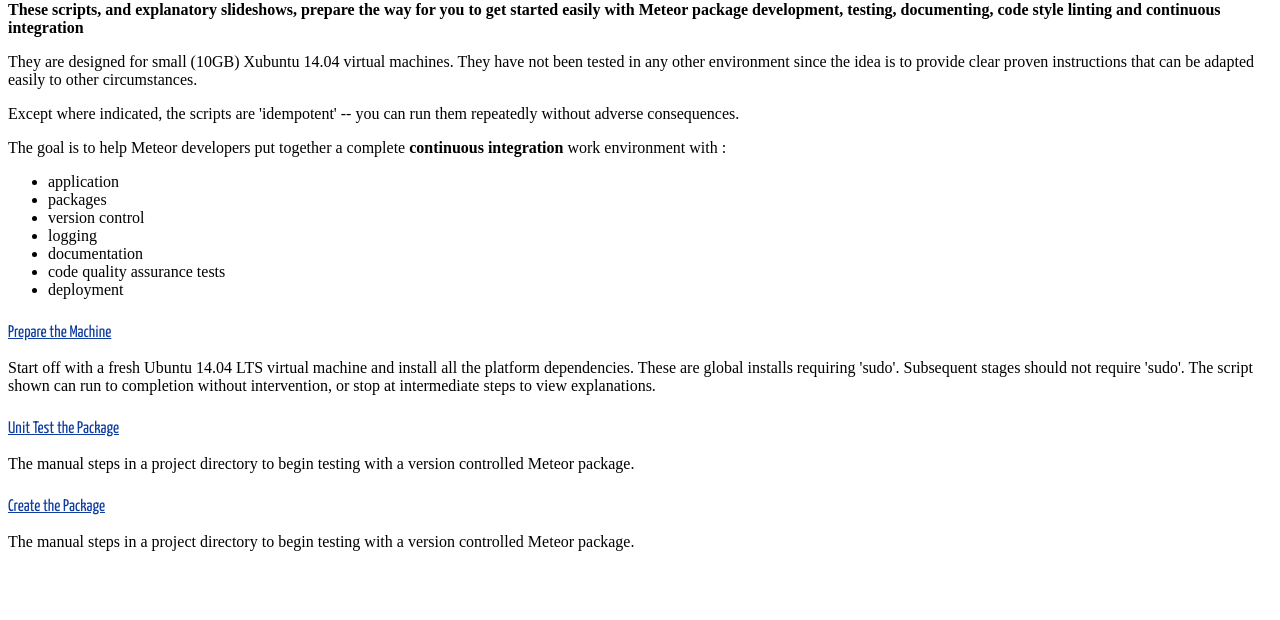
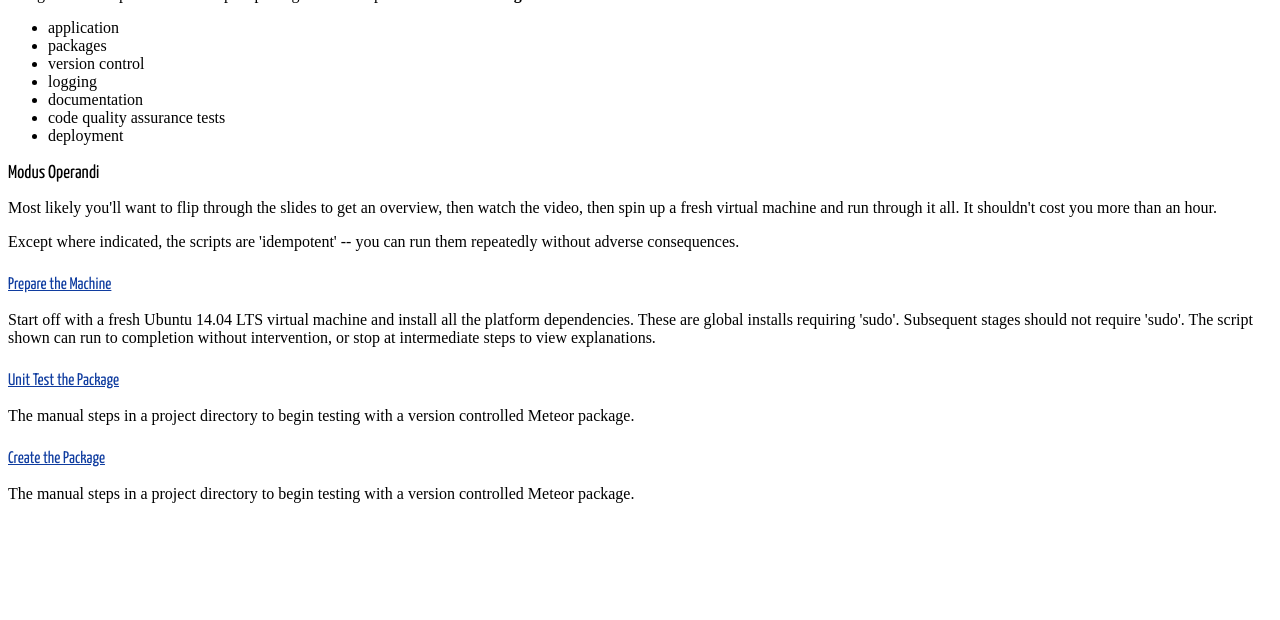
Before and after one commit to martinhbramwell/Meteor-CI-Tutorial, a plain HTML site: page index.html in a window 1280 px wide. Shown: the part 180-800 px from the top of the page. Drawn offline with Linux system fonts and the light colour scheme; a web font is replaced by a local one.

Commit message:
Automatic commit. See master for details.

```diff
--- a/index.html
+++ b/index.html
@@ -28,20 +28,21 @@
     <div ID="SlideShows" style="display:none;">
     </div>
     <div ID="Introduction" style="display:none;">
+      <!--
       <ins class="adsbygoogle"
            style="display:inline-block;width:728px;height:90px"
            data-ad-client="ca-pub-7072964173126749"
            data-ad-slot="1681627511">
       </ins>
       <script>(adsbygoogle = window.adsbygoogle || []).push({});</script>
+      -->
       <hr />
 
       <h1>Getting Started with Meteor Continuous Integration</h1>
 
-      <p><strong>These scripts, and explanatory slideshows, prepare the way for you to get started easily with Meteor package development, testing, documenting, code style linting and continuous integration</strong></p>
+      <p><strong>These scripts, video and explanatory slideshows, will get you started easily with Meteor package development, testing, documenting, code style linting and continuous integration</strong></p>
       <p>They are designed for small (10GB) Xubuntu 14.04 virtual machines. They have not been tested in any other environment since the idea is to provide clear proven instructions that can be adapted easily to other circumstances.</p>
-      <p>Except where indicated, the scripts are 'idempotent' -- you can run them repeatedly without adverse consequences.</p>
-      <p>The goal is to help Meteor developers put together a complete <strong>continuous integration</strong> work environment with :
+      <p>The goal is to help Meteor developers put together a complete <strong>continuous integration</strong> work environment with :</p>
       <ul>
         <li>application</li>
         <li>packages</li>
@@ -51,6 +52,9 @@
         <li>code quality assurance tests</li>
         <li>deployment</li>
       </ul>
+      <h3>Modus Operandi</h3>
+      <p>Most likely you'll want to flip through the slides to get an overview, then watch the video, then spin up a fresh virtual machine and run through it all.  It shouldn't cost you more than an hour.</p>
+      <p>Except where indicated, the scripts are 'idempotent' -- you can run them repeatedly without adverse consequences.</p>
       <h2><a href="./index.html?part=A">Prepare the Machine</a></h2>
       <p>Start off with a fresh Ubuntu 14.04 LTS virtual machine and install all the platform dependencies.  These are global installs requiring 'sudo'.  Subsequent stages should not require 'sudo'. The script shown can run to completion without intervention, or stop at intermediate steps to view explanations.</p>
       <h2><a href="./index.html?part=B">Unit Test the Package</a></h2>
```
Also changed, not shown: 1 other file.
